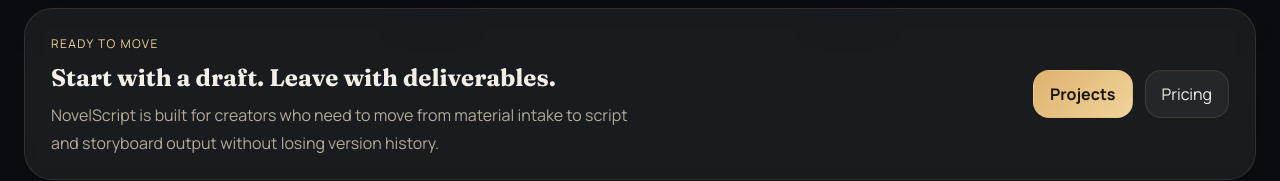
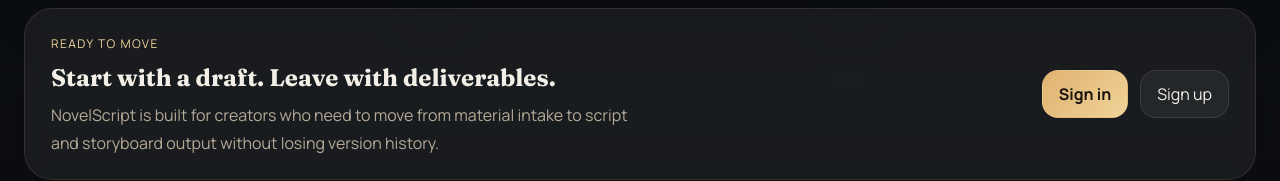
Before and after one commit to ROOOU/novel-to-script, a Next.js app: page /en-US in a window 1280 px wide. Shown: the part 2216-2397 px from the top of the page. Built offline with nearby package versions, Linux system fonts and the light colour scheme; no server answers.

Commit message:
fix(auth): align localized auth entry points

```diff
--- a/src/app/[locale]/login/page.tsx
+++ b/src/app/[locale]/login/page.tsx
@@ -1,6 +1,4 @@
 import { redirect } from 'next/navigation';
-import { LoginForm } from '@/features/saas/LoginForm';
-import { isSupportedLocale } from '@/i18n/config';
 import { getCurrentViewer } from '@/server/auth/service';
 
 export default async function LoginPage({
@@ -14,8 +12,7 @@ export default async function LoginPage({
     redirect(`/${viewer.workspace.defaultLocale ?? locale}/projects`);
   }
 
-  const resolvedLocale = isSupportedLocale(locale) ? locale : 'zh-CN';
-  return <LoginForm locale={resolvedLocale} />;
+  redirect('/sign-in');
 }
 
 async function resolveViewerSafely() {
--- a/src/components/AppShellHeader.tsx
+++ b/src/components/AppShellHeader.tsx
@@ -149,7 +149,7 @@ export function AppShellHeader({
             </div>
           ) : (
             <div className="header-auth-actions">
-              <Link href={`/${locale}/login`} className="secondary-button ghost-button">
+              <Link href="/sign-in" className="secondary-button ghost-button">
                 {labels.signIn}
               </Link>
               <Link href="/sign-up" className="primary-button">
--- a/src/components/MobileNav.tsx
+++ b/src/components/MobileNav.tsx
@@ -105,7 +105,7 @@ export function MobileNav({
             </div>
           ) : (
             <div className="mobile-nav-section mobile-nav-auth">
-              <Link href={`/${locale}/login`} className="secondary-button mobile-nav-action" onClick={() => setIsOpen(false)}>
+              <Link href="/sign-in" className="secondary-button mobile-nav-action" onClick={() => setIsOpen(false)}>
                 {authLabels.signIn}
               </Link>
               <Link href="/sign-up" className="primary-button mobile-nav-action" onClick={() => setIsOpen(false)}>
--- a/src/features/landing/LandingPage.tsx
+++ b/src/features/landing/LandingPage.tsx
@@ -23,7 +23,8 @@ interface LandingStep {
 export function LandingPage({ locale, dictionary }: LandingPageProps) {
   const isEnglish = locale === 'en-US';
   const primaryHref = `/${locale}/projects`;
-  const loginHref = `/${locale}/login`;
+  const signInHref = '/sign-in';
+  const signUpHref = '/sign-up';
   const pricingHref = `/${locale}/pricing`;
   const primaryAction = isEnglish ? 'Open the studio' : '进入项目中心';
   const secondaryAction = isEnglish ? 'Create an account' : '注册并开始';
@@ -53,7 +54,7 @@ export function LandingPage({ locale, dictionary }: LandingPageProps) {
             <Link href={primaryHref} className="primary-button landing-primary-button">
               {primaryAction}
             </Link>
-            <Link href={loginHref} className="secondary-button landing-secondary-button">
+            <Link href={signUpHref} className="secondary-button landing-secondary-button">
               {secondaryAction}
             </Link>
             <Link href={pricingHref} className="text-link landing-text-link">
@@ -193,11 +194,11 @@ export function LandingPage({ locale, dictionary }: LandingPageProps) {
           <p>{finalBody}</p>
         </div>
         <div className="action-row landing-actions landing-actions-compact">
-          <Link href={primaryHref} className="primary-button">
-            {dictionary.common.projects}
+          <Link href={signInHref} className="primary-button">
+            {dictionary.common.signIn}
           </Link>
-          <Link href={pricingHref} className="secondary-button">
-            {dictionary.common.pricing}
+          <Link href={signUpHref} className="secondary-button">
+            {dictionary.common.signUp}
           </Link>
         </div>
       </section>
--- a/src/proxy.ts
+++ b/src/proxy.ts
@@ -54,6 +54,7 @@ export default clerkMiddleware(async (auth, request: NextRequest) => {
   if (
     pathname.startsWith('/_next') ||
     pathname.startsWith('/api') ||
+    pathname.startsWith('/v1') ||
     pathname === '/sign-in' ||
     pathname.startsWith('/sign-in/') ||
     pathname === '/sign-up' ||
```
Also changed, not shown: 2 other files (tests, documents, lock files or other folders).
